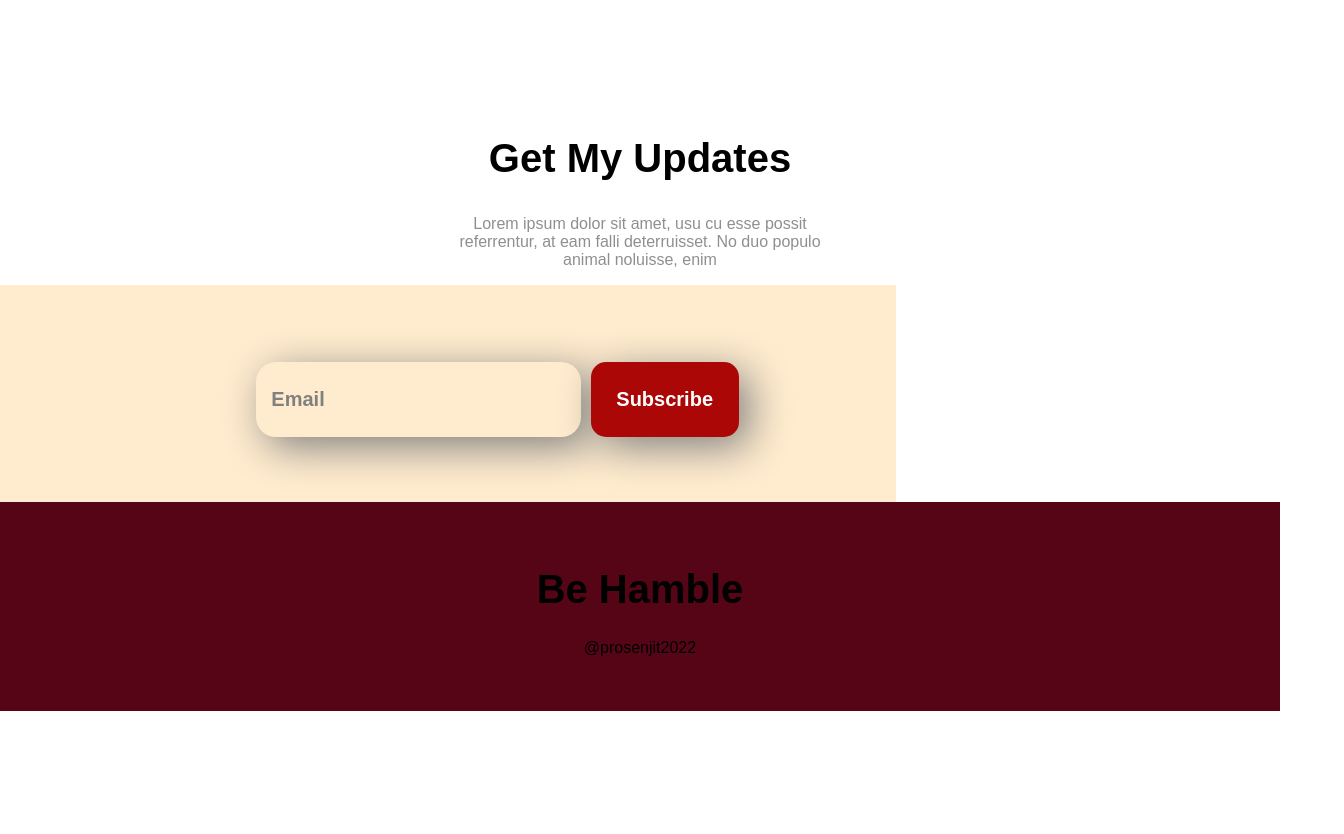
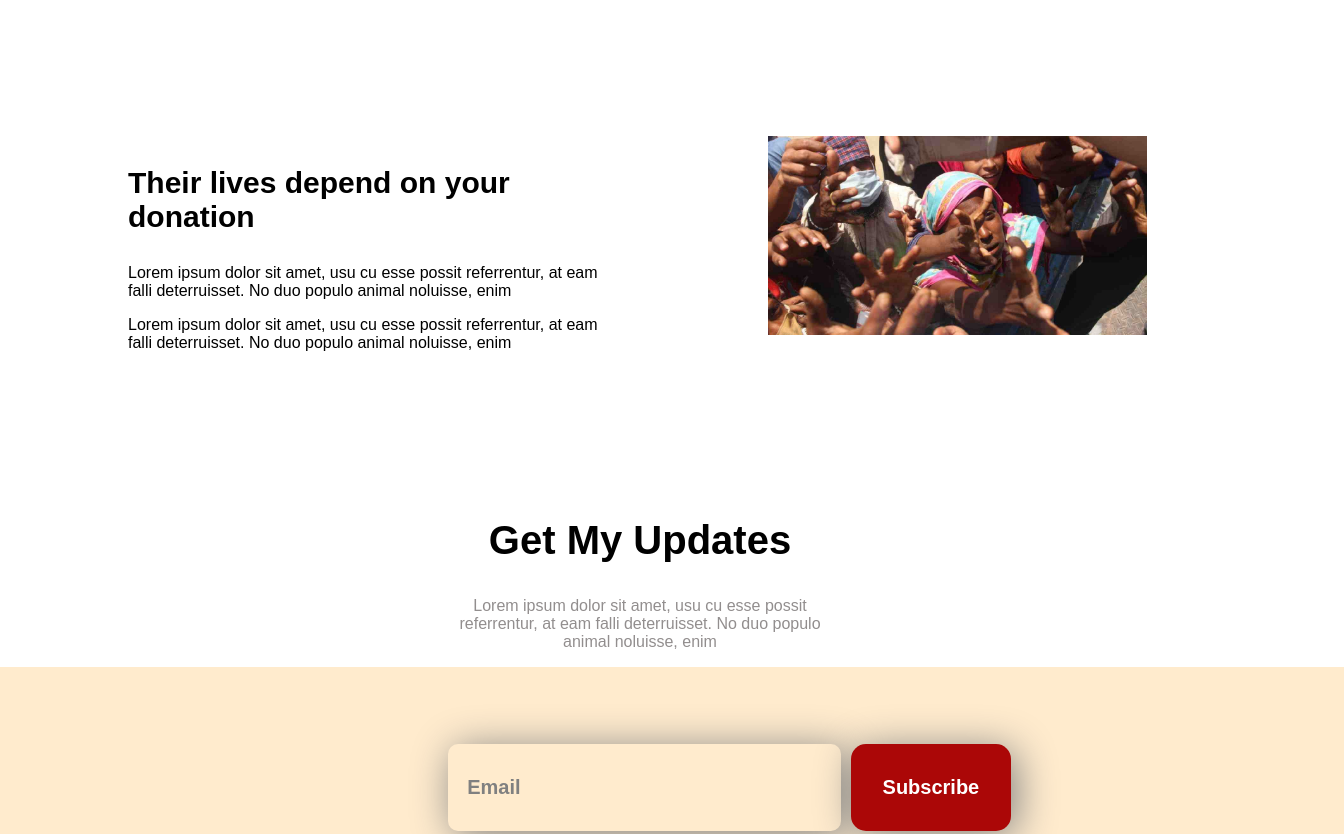
Before and after one commit to PPProsenjit/donate-today, a plain HTML site: page index.html in a window 1280 px wide. Shown: the part 2000-2834 px from the top of the page, 1344 px wide, since content can reach past the window. Before the commit the page ends 2711 px from the top, so only its background shows below. Drawn offline with Linux system fonts and the light colour scheme.

Commit message:
donation

```diff
--- a/index.html
+++ b/index.html
@@ -80,6 +80,20 @@
 
         </div>
     </section>
+    <section class="donation">
+        <div class="half-width">
+            <h3>Their lives depend on your donation</h3>
+            <p>Lorem ipsum dolor sit amet, usu cu esse possit referrentur, at eam falli deterruisset. No duo populo
+                animal noluisse, enim</p>
+            <p>Lorem ipsum dolor sit amet, usu cu esse possit referrentur, at eam falli deterruisset. No duo populo
+                animal noluisse, enim</p>
+        </div>
+        <div class="half-width">
+            <img src="images/donation8.jpg" alt="">
+        </div>
+    </section>
+
+
     <section class="my-update">
         <h1>Get My Updates</h1>
         <p class="our-donate-plan">Lorem ipsum dolor sit amet, usu cu esse possit referrentur, at eam falli
--- a/style.css
+++ b/style.css
@@ -24,6 +24,9 @@ h1 {
     font-size: 40px;
 }
 
+h3 {
+    font-size: 30px;
+}
 
 h4 {
     font-size: 20px;
@@ -147,6 +150,22 @@ h4 {
     background-color: rgb(245, 230, 207);
 }
 
+.donation {
+    display: flex;
+    margin-bottom: 150px;
+}
+
+.half-width {
+    width: 50%;
+    padding-left: 10%;
+    padding-right: 3%;
+}
+
+.half-width img {
+    width: 80%;
+}
+
+
 .my-update {
     text-align: center;
 }
@@ -155,23 +174,23 @@ h4 {
 
     display: flex;
     padding-top: 4%;
-    padding-left: 20%;
-    padding-right: 10%;
-    width: 40%;
-    padding-bottom: 3%;
+    padding-left: 35%;
+    padding-right: 20%;
+    width: 50%;
+    padding-bottom: 5%;
     background-color: blanchedalmond;
 
     margin-right: 5%;
 }
 
 #email {
-    border-radius: 20px;
+    border-radius: 10px;
     padding-top: 5%;
     padding-right: 50%;
     padding-left: 3%;
     color: gray;
     margin-right: 10px;
-    box-shadow: 10px 10px 40px gray;
+    box-shadow: 5px 5px 40px gray;
 }
 
 #subscribe {
@@ -181,7 +200,7 @@ h4 {
     background-color: rgb(171, 7, 7);
     color: white;
 
-    box-shadow: 10px 10px 40px gray;
+    box-shadow: 5px 5px 40px gray;
 }
 
 footer {
```
